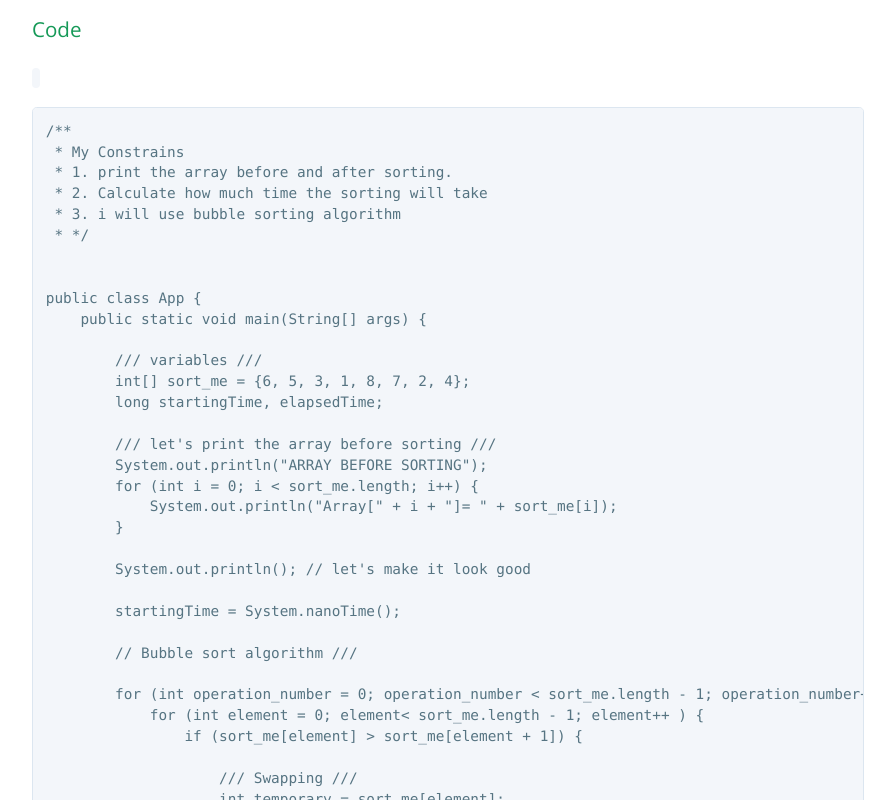
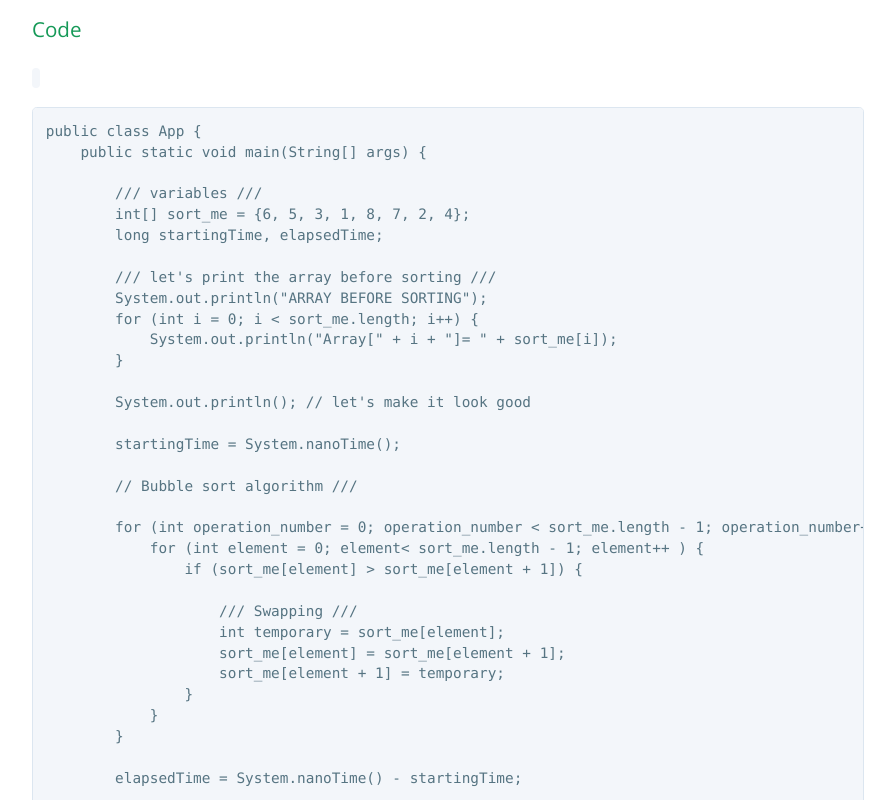
Before and after one commit to hellsinglord22/Computer-algorithm, a plain HTML site: page index.html in a window 1280 px wide. Shown: the part 2040-2840 px from the top of the page, without its empty margins (192-1087 px from the left). Drawn offline with nearby package versions, Linux system fonts and the light colour scheme.

```diff
--- a/index.html
+++ b/index.html
@@ -88,15 +88,7 @@ Now i will introduce you at this chapter to one of these problem which is sortin
 
 <p><code></code></p>
 
-<pre><code>/**
- * My Constrains
- * 1. print the array before and after sorting.
- * 2. Calculate how much time the sorting will take
- * 3. i will use bubble sorting algorithm
- * */
-
-
-public class App {
+<pre><code>public class App {
     public static void main(String[] args) {
 
         /// variables ///
```
Also changed, not shown: params.json (+1 -1 lines).
